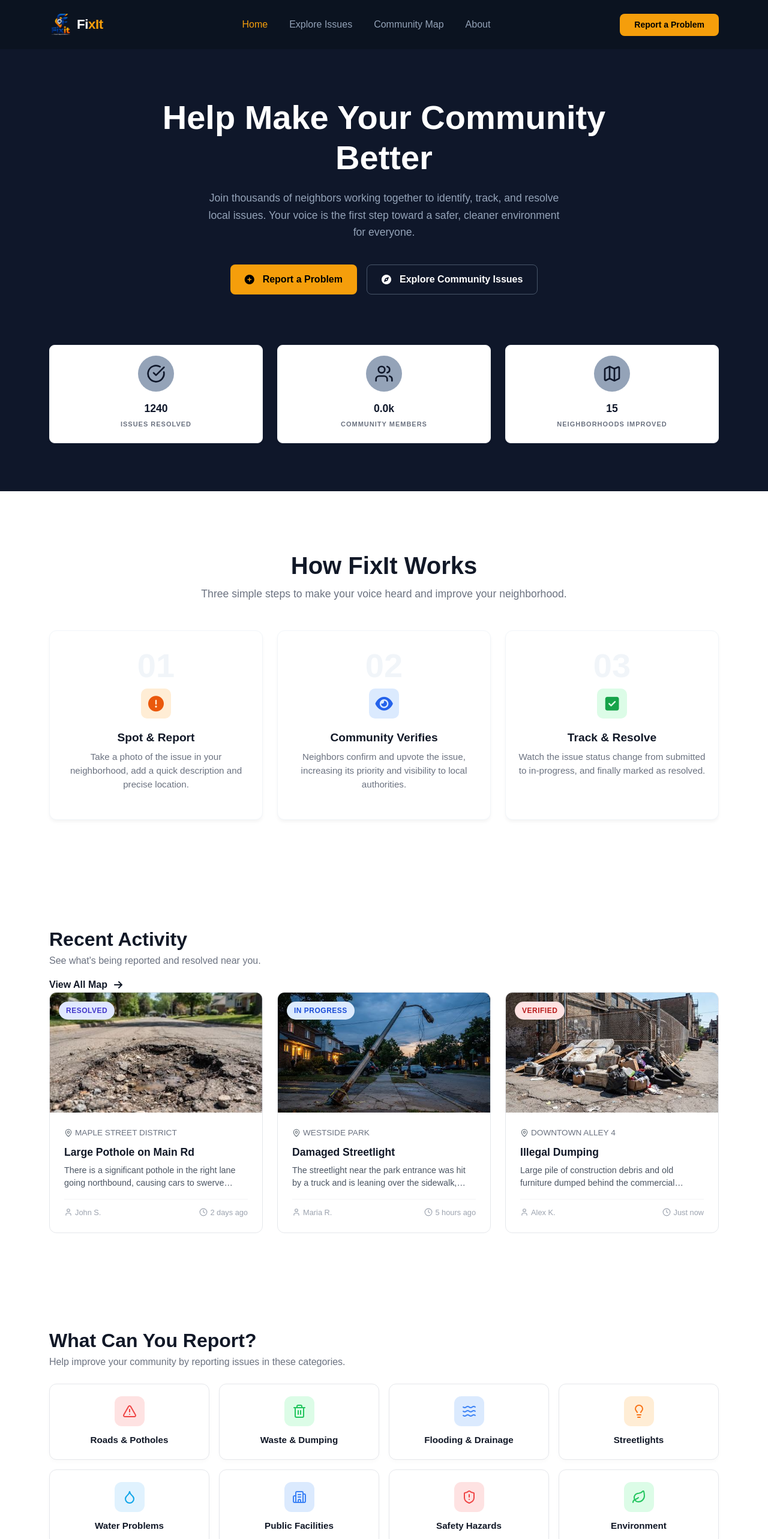
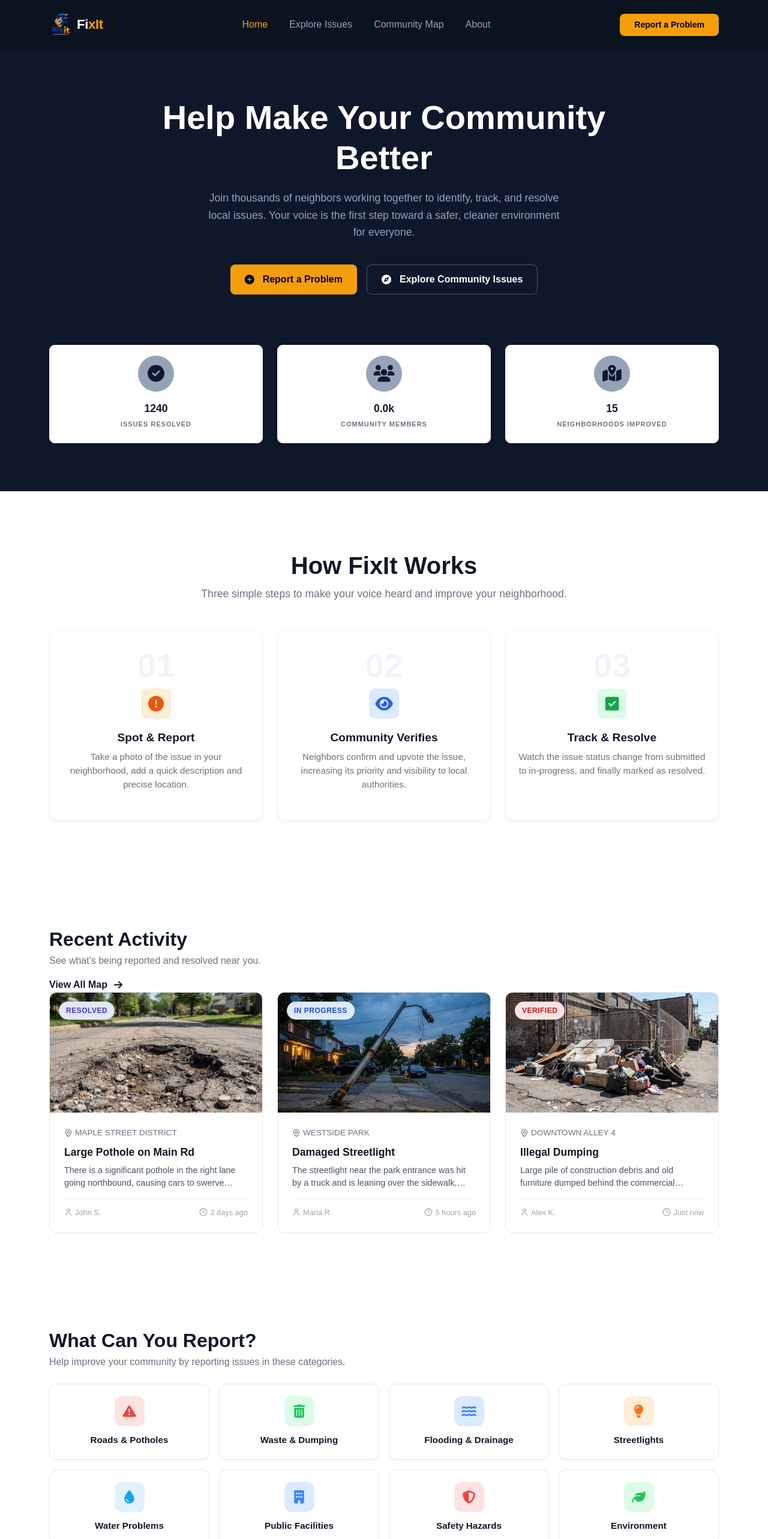
Before and after one commit to Ibukunoluwa-Mercy/FIX-IT, a React (Vite) app in the folder Frontend/frontend-fixit/: page / in a window 1280 px wide. Shown: the top 2566 px of the page at 60% size. Built offline with nearby package versions, Linux system fonts and the light colour scheme; no server answers; a web font is replaced by a local one.

Commit message:
feat: add ImpactCounters and ReportCategories components to dashboard

```diff
--- a/Frontend/frontend-fixit/src/components/ImpactCounters/ImpactCounters.jsx
+++ b/Frontend/frontend-fixit/src/components/ImpactCounters/ImpactCounters.jsx
@@ -1,6 +1,5 @@
 import React from 'react';
 import { Container, Row, Col } from 'react-bootstrap';
-import { CheckCircle, Users, Map } from 'lucide-react';
 import './ImpactCounters.css';
 
 const ImpactCounters = ({ data }) => {
@@ -11,7 +10,7 @@ const ImpactCounters = ({ data }) => {
           <Col md={4}>
             <div className="stat-card text-center">
               <div className="stat-icon-wrapper">
-                <CheckCircle size={32} />
+                <i className="fa-solid fa-circle-check" style={{ fontSize: 28 }}></i>
               </div>
               <div className="stat-number">{data?.resolvedIssues || '1240'}</div>
               <div className="stat-label">Issues Resolved</div>
@@ -21,7 +20,7 @@ const ImpactCounters = ({ data }) => {
           <Col md={4}>
             <div className="stat-card text-center">
               <div className="stat-icon-wrapper">
-                <Users size={32} />
+                <i className="fa-solid fa-users" style={{ fontSize: 28 }}></i>
               </div>
               <div className="stat-number">{data?.communityMembers || '0.0k'}</div>
               <div className="stat-label">Community Members</div>
@@ -31,7 +30,7 @@ const ImpactCounters = ({ data }) => {
           <Col md={4}>
             <div className="stat-card text-center">
               <div className="stat-icon-wrapper">
-                <Map size={32} />
+                <i className="fa-solid fa-map-location-dot" style={{ fontSize: 28 }}></i>
               </div>
               <div className="stat-number">{data?.neighborhoodsCount || '15'}</div>
               <div className="stat-label">Neighborhoods Improved</div>
--- a/Frontend/frontend-fixit/src/components/ReportCategories/ReportCategories.jsx
+++ b/Frontend/frontend-fixit/src/components/ReportCategories/ReportCategories.jsx
@@ -1,26 +1,16 @@
 import React from 'react';
 import { Container, Row, Col } from 'react-bootstrap';
 import './ReportCategories.css';
-import {
-  AlertTriangle,
-  Trash2,
-  Waves,
-  Lightbulb,
-  Droplet,
-  Building2,
-  ShieldAlert,
-  Leaf
-} from 'lucide-react';
 
 const categories = [
-  { name: 'Roads & Potholes', icon: <AlertTriangle size={24} />, colorClass: 'cat-red' },
-  { name: 'Waste & Dumping', icon: <Trash2 size={24} />, colorClass: 'cat-green' },
-  { name: 'Flooding & Drainage', icon: <Waves size={24} />, colorClass: 'cat-blue' },
-  { name: 'Streetlights', icon: <Lightbulb size={24} />, colorClass: 'cat-orange' },
-  { name: 'Water Problems', icon: <Droplet size={24} />, colorClass: 'cat-blue-light' },
-  { name: 'Public Facilities', icon: <Building2 size={24} />, colorClass: 'cat-blue' },
-  { name: 'Safety Hazards', icon: <ShieldAlert size={24} />, colorClass: 'cat-red' },
-  { name: 'Environment', icon: <Leaf size={24} />, colorClass: 'cat-green' },
+  { name: 'Roads & Potholes', icon: <i className="fa-solid fa-triangle-exclamation" style={{ fontSize: 22 }}></i>, colorClass: 'cat-red' },
+  { name: 'Waste & Dumping', icon: <i className="fa-solid fa-trash-can" style={{ fontSize: 22 }}></i>, colorClass: 'cat-green' },
+  { name: 'Flooding & Drainage', icon: <i className="fa-solid fa-water" style={{ fontSize: 22 }}></i>, colorClass: 'cat-blue' },
+  { name: 'Streetlights', icon: <i className="fa-solid fa-lightbulb" style={{ fontSize: 22 }}></i>, colorClass: 'cat-orange' },
+  { name: 'Water Problems', icon: <i className="fa-solid fa-droplet" style={{ fontSize: 22 }}></i>, colorClass: 'cat-blue-light' },
+  { name: 'Public Facilities', icon: <i className="fa-solid fa-building" style={{ fontSize: 22 }}></i>, colorClass: 'cat-blue' },
+  { name: 'Safety Hazards', icon: <i className="fa-solid fa-shield-halved" style={{ fontSize: 22 }}></i>, colorClass: 'cat-red' },
+  { name: 'Environment', icon: <i className="fa-solid fa-leaf" style={{ fontSize: 22 }}></i>, colorClass: 'cat-green' },
 ];
 
 const ReportCategories = () => {
```
